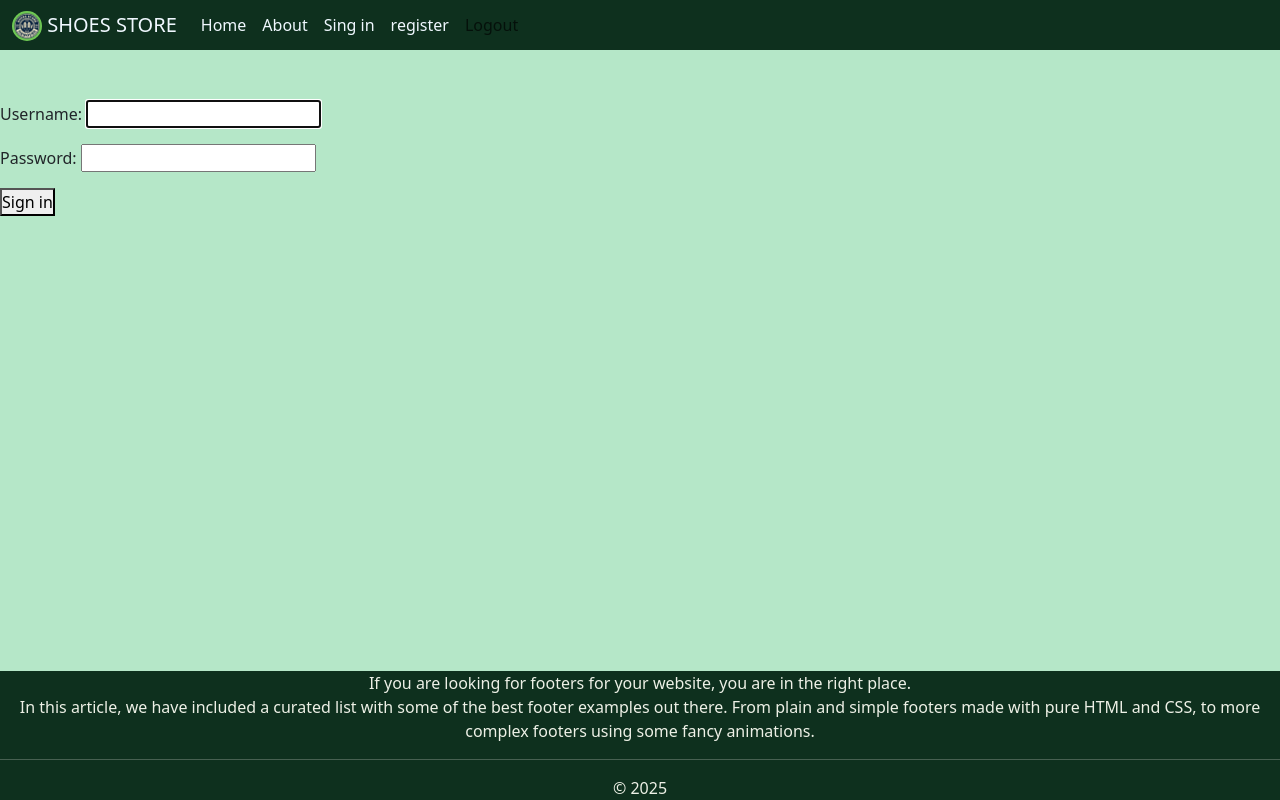
After one commit to jenil2607/django, a Django app: page /auth/login in a window 1280 px wide. The commit adds this page. Run offline with Django 5.2, Linux system fonts and the light colour scheme.

Commit message:
log in or out

```diff
--- a/shop419/authentication/urls.py
+++ b/shop419/authentication/urls.py
@@ -1,5 +1,8 @@
 from django.urls import path
+from. import views
 
 urlpatterns = [
-    path('login','')
+    path('login',views.Login.as_view(), name = 'signin'),
+    path('regiter',views.UserRegister.as_view(), name = 'signup')
+
 ]
--- a/shop419/authentication/views.py
+++ b/shop419/authentication/views.py
@@ -5,11 +5,16 @@ from django.urls import reverse_lazy
 from django.views.generic import CreateView
 
 # importing django.contrib.auth's user creation
+from django.contrib.auth.forms import UserCreationForm
 
+from django.contrib.auth.views import LoginView
 
 # Create your views here.
 
-class userRagister(CreateView):
-
+class UserRegister(CreateView):
+    form_class = UserCreationForm # spacefaying hte way
     template_name = 'register.html'
     success_url = reverse_lazy('signin')
+
+class Login(LoginView):
+    template_name = 'login.html'
--- a/shop419/mainapp/templates/base.html
+++ b/shop419/mainapp/templates/base.html
@@ -40,29 +40,32 @@
                         <li class="nav-item">
                             <a class="nav-link {% if current_page == 'about' %}border disabled{% else %}active{% endif %}" href="{% url 'aboutpage' %}">About</a>
                         </li>
-                        <!-- <li class="nav-item">
-                            <a class="nav-link" href="#">Sing in</a>
                         <li class="nav-item">
-                            <a class="nav-link" href="#">Sing up</a>
+                            <a class="nav-link {% if current_page == 'sing in' %}border disabled{% else %}active{% endif %}" href="{% url 'signin' %}">Sing in</a>
+                        </li>
                         <li class="nav-item">
-                            <a class="nav-link" href="#">Logout</a> -->
+                            <a class="nav-link {% if current_page == 'signup' %}border disabled{% else %}active{% endif %}" href="{% url 'signup' %}">register</a>
                         </li>
-                        <li class="nav-item dropdown">
+                        <li class="nav-item">
+                            <form action="{% url 'logout' %}" method="post">
+                                {% csrf_token %}
+                                <button class="nav-link">Logout</button>
+                            </form>
+                          </li>
+                        </ul>
+
+                        <!-- <li class="nav-item dropdown">
                             <a class="nav-link dropdown-toggle" href="#" role="button" data-bs-toggle="dropdown"
                                 aria-expanded="false">
                                 Log in
                             </a>
                             <ul class="dropdown-menu">
-                                <li><a class="dropdown-item" href="#">Sing in</a></li>
+                                <li><a class="dropdown-item" href="{% url 'signin' %}">Sing in</a></li>
                                 <li><a class="dropdown-item" href="#">Sing up</a></li>
-                                <li><a class="dropdown-item" href="#">Ragistration</a></li>
+                                <li><a class="dropdown-item" href="{% url 'signup' %}">Ragistr</a></li>
                             </ul>
-                        </li>
-                        <!-- <li class="nav-item">
-                            <a class="nav-link disabled" aria-disabled="true">Disabled</a>
-                          </li>
-                        </ul>
-                        <form class="d-flex" role="search">
+                        </li> -->
+                        <!-- <form class="d-flex" role="search">
                           <input class="form-control me-2" type="search" placeholder="Search" aria-label="Search">
                           <button class="btn btn-outline-success" type="submit">Search</button>
                         </form> -->
--- /dev/null
+++ b/shop419/mainapp/templates/login.html
@@ -0,0 +1,14 @@
+{% extends 'base.html' %}
+{% load static %}
+{% block title %}
+Sign in
+{% endblock %}
+
+
+{% block content %}
+<form method="post">
+    {% csrf_token %}
+    {{ form.as_p }}
+    <button type="submit">Sign in</button>
+</form>
+{% endblock %}
--- a/shop419/shop419/settings.py
+++ b/shop419/shop419/settings.py
@@ -135,3 +135,8 @@ MEDIA_URL = '/'
 # https://docs.djangoproject.com/en/5.1/ref/settings/#default-auto-field
 
 DEFAULT_AUTO_FIELD = 'django.db.models.BigAutoField'
+
+# authentication configs
+LOGIN_URL = 'signin'
+LOGOUT_REDIRECT_URL = 'homepage'
+LOGIN_REDIRECT_URL = 'homepage'
--- a/shop419/static/css/style.css
+++ b/shop419/static/css/style.css
@@ -18,18 +18,8 @@ body {
             div.container-fluid {
                 height: 100%;
 
-                /* div.collapse navbar-collapse {
-                    navbar-nav {
-                        nav-item {
-                            color: aliceblue;
-                        }
-                    }
-                }
-                .nav-item dropdown {
-
-                } */
-
                 a.navbar-brand {
+                    color: aliceblue;
                     img {
                         height: 100%;
                         background-color: rgb(112, 203, 84);
@@ -39,7 +29,7 @@ body {
 
                 }
 
-                div.collapse navbar-collapse {
+                div.collapse {
                     ul.navbar-nav {
                         li.nav-item {
                             a.nav-link {
@@ -60,6 +50,7 @@ body {
 main {
 
     margin-bottom: 200px;
+    margin-top: 100px;
 
     /* margin-top: 100px; */
     div.container {
```
Also changed, not shown: shop419/mainapp/templates/register.html (added, +14 -0 lines), shop419/static/css/image/icons/logo.png.png (renamed from shop419/static/image/icons/logo.png.png), shop419/static/css/image/icons/shoe icon.ico (renamed from shop419/static/image/icons/shoe icon.ico), shop419/static/css/image/icons/shoe icon.png (renamed from shop419/static/image/icons/shoe icon.png).
